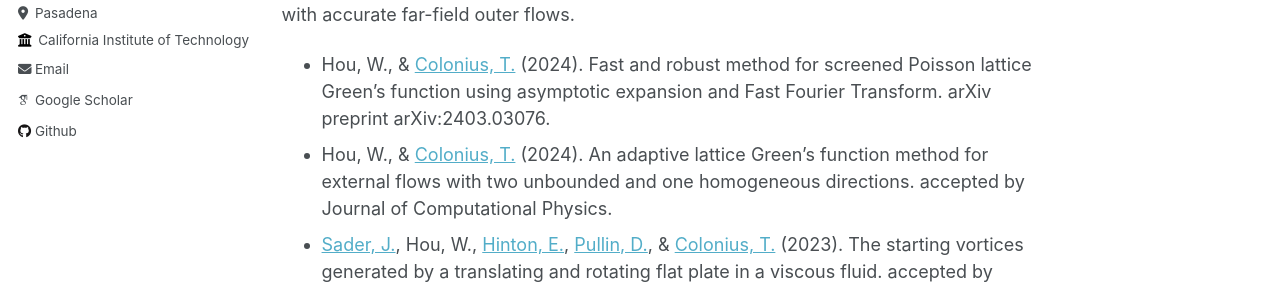
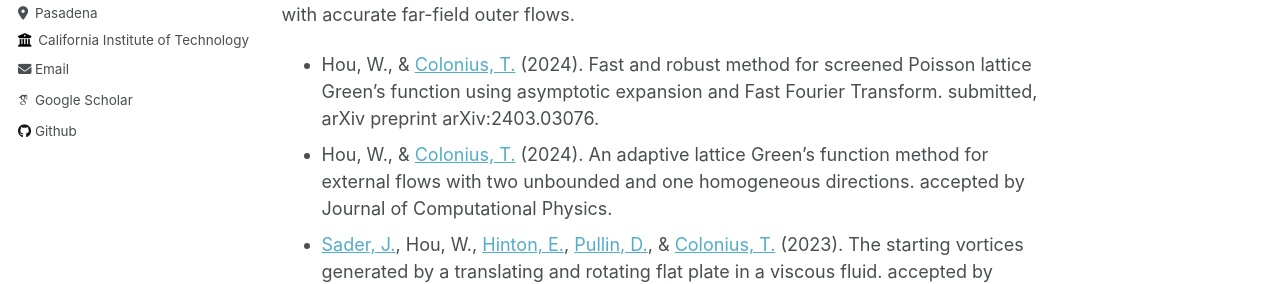
Before and after one commit to WeiHou1996/weihou.github.io, a Jekyll site: the page built from _pages/about.md, in a window 1280 px wide and 900 px high. Shown: the part 358-642 px from the top of the window. Built offline with Jekyll 4.4.1, drawn with Linux system fonts in a browser that asks for light colours; some web fonts are replaced.

Commit message:
Update about.md

```diff
--- a/_pages/about.md
+++ b/_pages/about.md
@@ -11,7 +11,7 @@ I am a PhD candidate at California Institute of Technology working with Prof. Ti
 High-fidelity and high-performance numerical algorithms
 ------
 We derive and implement large-scale numerical simulation algorithms for incompressible external flows. Specifically, I work on applying lattice Green's function, immersed boundary method, and adaptive mesh refinement to simulate high Reynolds number flows with accurate far-field outer flows.
-- Hou, W., & [Colonius, T.](https://colonius.caltech.edu/) (2024). Fast and robust method for screened Poisson lattice Green's function using asymptotic expansion and Fast Fourier Transform. arXiv preprint arXiv:2403.03076.
+- Hou, W., & [Colonius, T.](https://colonius.caltech.edu/) (2024). Fast and robust method for screened Poisson lattice Green's function using asymptotic expansion and Fast Fourier Transform. submitted, arXiv preprint arXiv:2403.03076.
 - Hou, W., & [Colonius, T.](https://colonius.caltech.edu/) (2024). An adaptive lattice Green's function method for external flows with two unbounded and one homogeneous directions. accepted by Journal of Computational Physics.
 - [Sader, J.](https://sader.caltech.edu/), Hou, W., [Hinton, E.](https://blogs.unimelb.edu.au/edward-hinton/), [Pullin, D.](https://www.eas.caltech.edu/people/dpullin), & [Colonius, T.](https://colonius.caltech.edu/) (2023). The starting vortices generated by a translating and rotating flat plate in a viscous fluid. accepted by Journal of Fluid Mechanics
 
```
